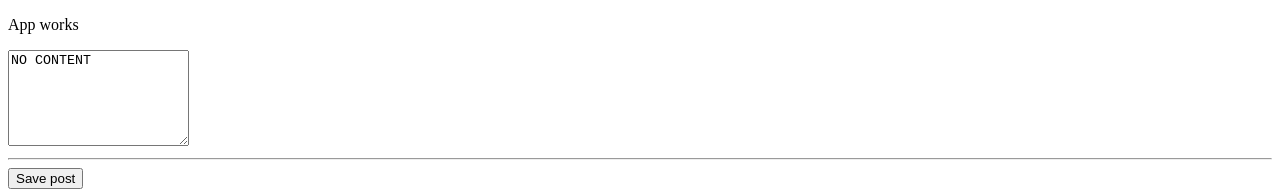
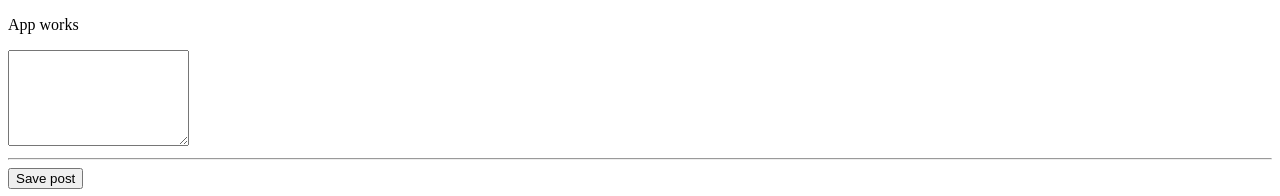
Before and after one commit to Chaka15/mean-app, an Angular app: page / in a window 1280 px wide. Shown: the top 196 px of the page. Built offline with nearby package versions, Linux system fonts and the light colour scheme.

Commit message:
use ngModel to display entered value

```diff
--- a/src/app/app.module.ts
+++ b/src/app/app.module.ts
@@ -1,4 +1,5 @@
 import { NgModule } from '@angular/core';
+import { FormsModule } from '@angular/forms';
 import { BrowserModule } from '@angular/platform-browser';
 
 import { AppComponent } from './app.component';
@@ -6,7 +7,7 @@ import { PostCreateComponent } from './posts/post-create/post-create.component';
 
 @NgModule({
   declarations: [AppComponent, PostCreateComponent],
-  imports: [BrowserModule],
+  imports: [BrowserModule, FormsModule],
   providers: [],
   bootstrap: [AppComponent],
 })
--- a/src/app/posts/post-create/post-create.component.html
+++ b/src/app/posts/post-create/post-create.component.html
@@ -1,4 +1,4 @@
-<textarea rows="6" [value]="newPost"></textarea>
+<textarea rows="6" [(ngModel)]="enteredValue"></textarea>
 <hr>
 <button (click)="onAddPost()">Save post</button>
 <p>{{ newPost }}</p>
--- a/src/app/posts/post-create/post-create.component.ts
+++ b/src/app/posts/post-create/post-create.component.ts
@@ -6,9 +6,10 @@ import { Component } from '@angular/core';
   styleUrls: ['./post-create.component.scss'],
 })
 export class PostCreateComponent {
+  enteredValue = '';
   newPost = 'NO CONTENT';
 
   onAddPost() {
-    this.newPost = "The user's new post";
+    this.newPost = this.enteredValue;
   }
 }
```
